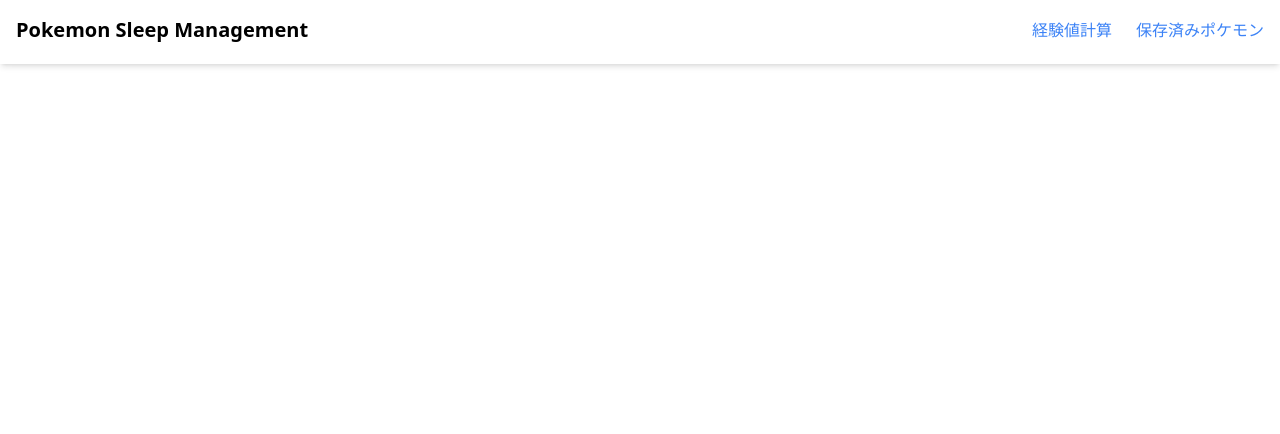
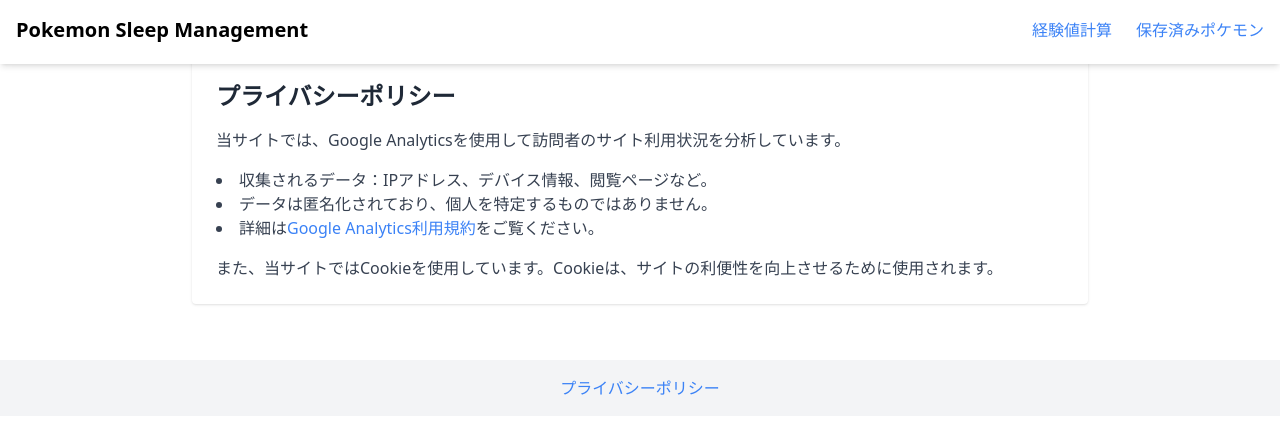
Before and after one commit to SH11235/pokemonsleep-management, a React (Vite) app: page /pokemonsleep-management/privacy-policy in a window 1280 px wide. Shown: the top 434 px of the page. Built offline with nearby package versions, Linux system fonts and the light colour scheme.

Commit message:
chore プライバシーポリシーぺージ

```diff
--- a/src/App.tsx
+++ b/src/App.tsx
@@ -11,6 +11,7 @@ import Layout from "./components/Layout";
 import useGoogleAnalytics from "./lib/googleAalytics";
 import CalculationList from "./pages/CalculationList";
 import Calculator from "./pages/Calculator";
+import PrivacyPolicy from "./pages/PrivacyPolicy";
 
 const App = () => {
     // vite.config.ts の base に指定したパスを basename に指定する
@@ -21,6 +22,10 @@ const App = () => {
                     <Routes>
                         <Route path="/" element={<Calculator />} />
                         <Route path="/list" element={<CalculationList />} />
+                        <Route
+                            path="/privacy-policy"
+                            element={<PrivacyPolicy />}
+                        />
                     </Routes>
                 </Layout>
             </RedirectHandler>
--- /dev/null
+++ b/src/components/Footer.tsx
@@ -0,0 +1,12 @@
+export const Footer = () => (
+    <footer className="mt-8 bg-gray-100 py-4">
+        <div className="text-center text-gray-600">
+            <a
+                href="/pokemonsleep-management/privacy-policy"
+                className="text-blue-500 hover:underline"
+            >
+                プライバシーポリシー
+            </a>
+        </div>
+    </footer>
+);
--- a/src/components/Layout.tsx
+++ b/src/components/Layout.tsx
@@ -1,5 +1,6 @@
 import type { ReactNode } from "react";
 
+import { Footer } from "./Footer";
 import Header from "./Header";
 
 type LayoutProps = {
@@ -10,6 +11,7 @@ const Layout = ({ children }: LayoutProps) => (
     <>
         <Header />
         <main className="p-6">{children}</main>
+        <Footer />
     </>
 );
 
--- /dev/null
+++ b/src/pages/PrivacyPolicy.tsx
@@ -0,0 +1,38 @@
+const PrivacyPolicy = () => {
+    return (
+        <div className="max-w-4xl mx-auto p-6 mt-8 bg-white shadow rounded">
+            <h1 className="text-2xl font-bold text-gray-800 mb-4">
+                プライバシーポリシー
+            </h1>
+            <p className="text-gray-700 mb-4">
+                当サイトでは、Google
+                Analyticsを使用して訪問者のサイト利用状況を分析しています。
+            </p>
+            <ul className="list-disc list-inside mb-4 text-gray-700">
+                <li>
+                    収集されるデータ：IPアドレス、デバイス情報、閲覧ページなど。
+                </li>
+                <li>
+                    データは匿名化されており、個人を特定するものではありません。
+                </li>
+                <li>
+                    詳細は
+                    <a
+                        href="https://marketingplatform.google.com/about/analytics/terms/jp/"
+                        target="_blank"
+                        rel="noopener noreferrer"
+                        className="text-blue-500 hover:underline"
+                    >
+                        Google Analytics利用規約
+                    </a>
+                    をご覧ください。
+                </li>
+            </ul>
+            <p className="text-gray-700">
+                また、当サイトではCookieを使用しています。Cookieは、サイトの利便性を向上させるために使用されます。
+            </p>
+        </div>
+    );
+};
+
+export default PrivacyPolicy;
```
